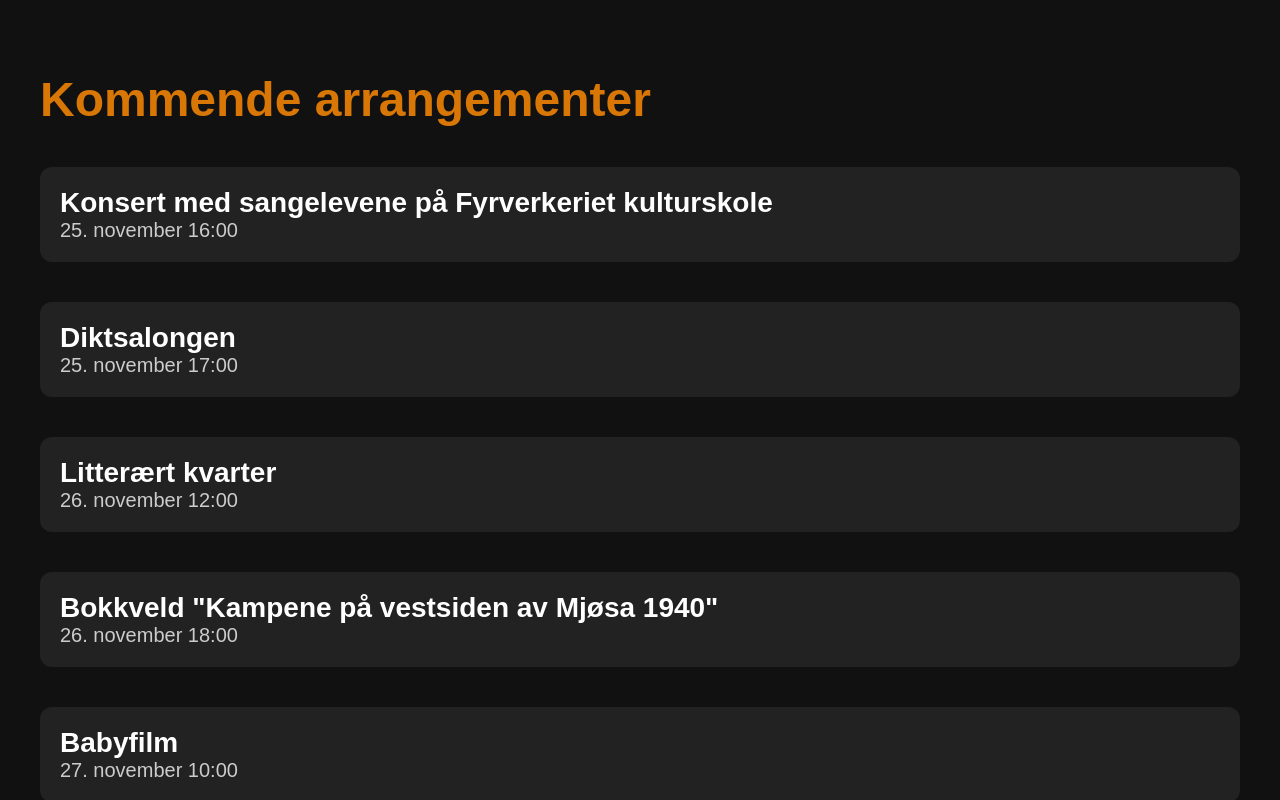
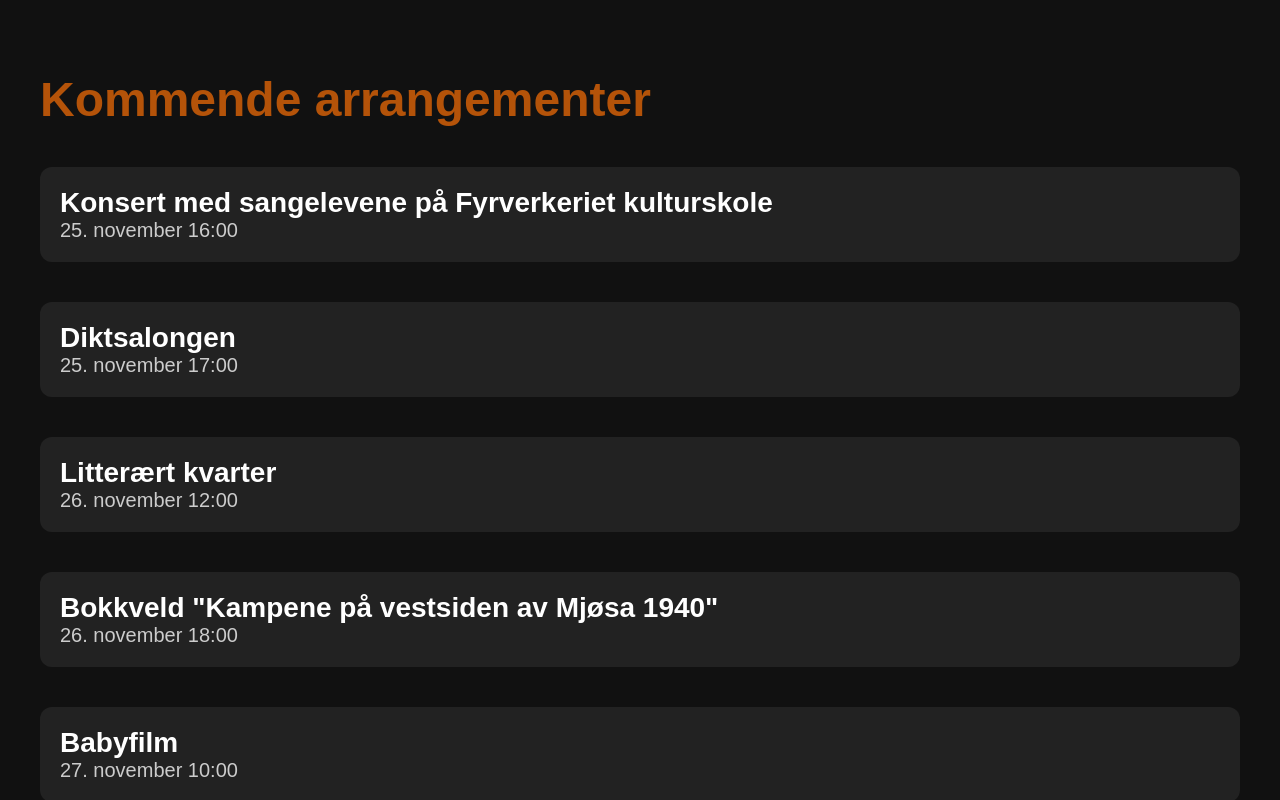
Before and after one commit to HappyWifeHappyLeif/fyrverkeriet-infoskjerm, a plain HTML site: page index.html in a window 1280 px wide. Shown: the top 800 px of the page. Drawn offline with Linux system fonts and the light colour scheme.

Commit message:
Update index.html

```diff
--- a/index.html
+++ b/index.html
@@ -16,7 +16,7 @@ body{
 }
 
 h1{
-    color:#d97706;
+    color:#b45309;
     font-size:48px;
     margin-bottom:40px;
 }
```
